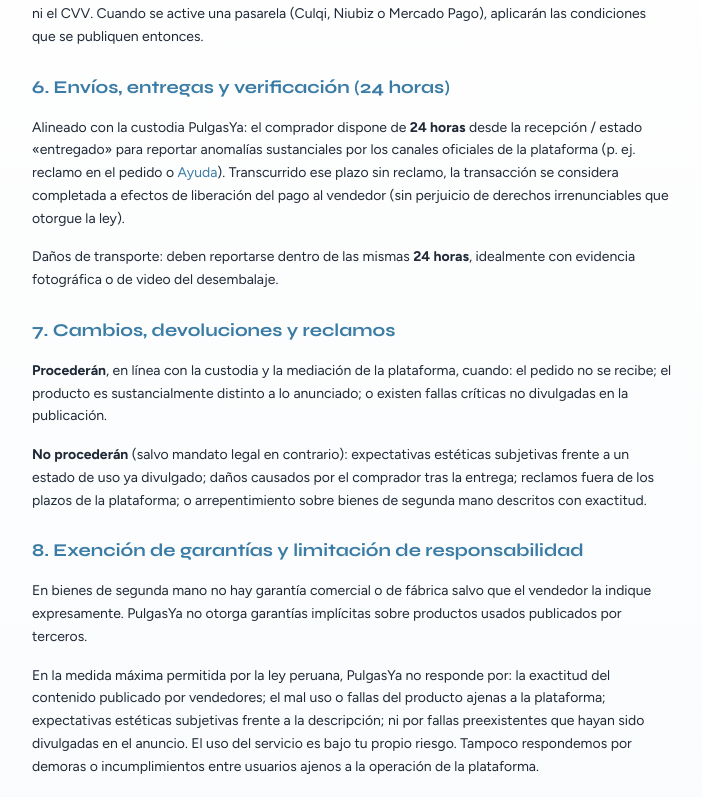
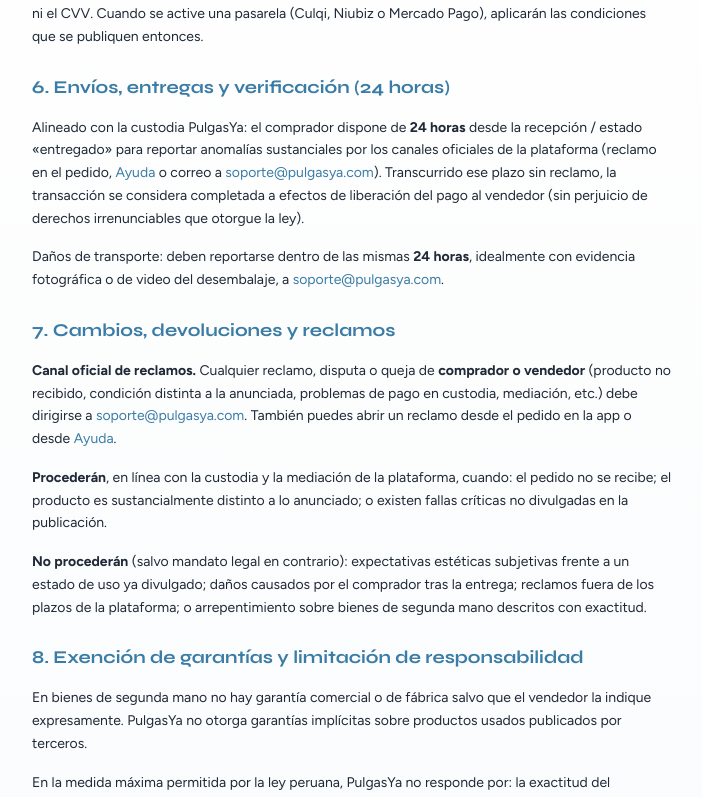
Before and after one commit to nevado1034-sketch/martillazo, a React (Vite) app in the folder web/: page /terminos in a window 1280 px wide. Shown: the part 1483-2280 px from the top of the page, without its empty margins (288-990 px from the left). Built offline with nearby package versions, Linux system fonts and the light colour scheme; no server answers.

Commit message:
PulgasYa: reclamos de comprador/vendedor a soporte@pulgasya.com
Deja explícito en Términos (§6, §7 y contacto) el correo oficial de
reclamos y disputas.

Co-authored-by: nevado1034-sketch <nevado1034-sketch@users.noreply.github.com>

```diff
--- a/web/src/pages/TermsPage.jsx
+++ b/web/src/pages/TermsPage.jsx
@@ -104,10 +104,17 @@ export default function TermsPage() {
         Alineado con la custodia PulgasYa: el comprador dispone de{' '}
         <strong>24 horas</strong> desde la recepción / estado «entregado» para
         reportar anomalías sustanciales por los canales oficiales de la
-        plataforma (p. ej. reclamo en el pedido o{' '}
+        plataforma (reclamo en el pedido,{' '}
         <Link to="/ayuda" className="text-[var(--primary-celeste)] hover:underline">
           Ayuda
         </Link>
+        {' '}o correo a{' '}
+        <a
+          href="mailto:soporte@pulgasya.com?subject=Reclamo%20PulgasYa"
+          className="text-[var(--primary-celeste)] hover:underline"
+        >
+          soporte@pulgasya.com
+        </a>
         ). Transcurrido ese plazo sin reclamo, la transacción se considera
         completada a efectos de liberación del pago al vendedor (sin perjuicio de
         derechos irrenunciables que otorgue la ley).
@@ -115,10 +122,34 @@ export default function TermsPage() {
       <P>
         Daños de transporte: deben reportarse dentro de las mismas{' '}
         <strong>24 horas</strong>, idealmente con evidencia fotográfica o de
-        video del desembalaje.
+        video del desembalaje, a{' '}
+        <a
+          href="mailto:soporte@pulgasya.com?subject=Reclamo%20transporte%20PulgasYa"
+          className="text-[var(--primary-celeste)] hover:underline"
+        >
+          soporte@pulgasya.com
+        </a>
+        .
       </P>
 
       <H>7. Cambios, devoluciones y reclamos</H>
+      <P>
+        <strong>Canal oficial de reclamos.</strong> Cualquier reclamo,
+        disputa o queja de <strong>comprador o vendedor</strong> (producto no
+        recibido, condición distinta a la anunciada, problemas de pago en
+        custodia, mediación, etc.) debe dirigirse a{' '}
+        <a
+          href="mailto:soporte@pulgasya.com?subject=Reclamo%20PulgasYa"
+          className="text-[var(--primary-celeste)] hover:underline"
+        >
+          soporte@pulgasya.com
+        </a>
+        . También puedes abrir un reclamo desde el pedido en la app o desde{' '}
+        <Link to="/ayuda" className="text-[var(--primary-celeste)] hover:underline">
+          Ayuda
+        </Link>
+        .
+      </P>
       <P>
         <strong>Procederán</strong>, en línea con la custodia y la mediación de
         la plataforma, cuando: el pedido no se recibe; el producto es
@@ -172,7 +203,8 @@ export default function TermsPage() {
 
       <H>11. Contacto</H>
       <P>
-        Consultas sobre estos términos:{' '}
+        Consultas sobre estos términos, reclamos de compradores o vendedores y
+        atención general:{' '}
         <a
           href="mailto:soporte@pulgasya.com"
           className="text-[var(--primary-celeste)] hover:underline"
```
